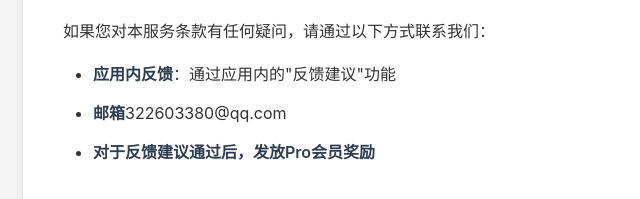
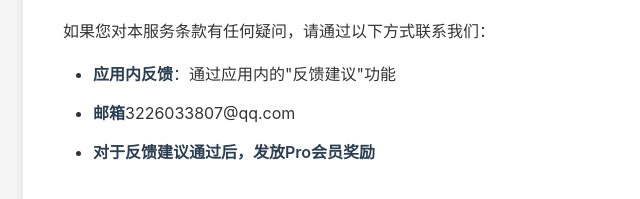
Before and after one commit to SmallFishCode/petDairyUrl, a plain HTML site: page TERMS_OF_SERVICE.html in a window 1280 px wide. Shown: the part 5544-5743 px from the top of the page, 167-807 px from the left. Drawn offline with Linux system fonts and the light colour scheme.

Commit message:
修改邮箱
修改邮箱

```diff
--- a/TERMS_OF_SERVICE.html
+++ b/TERMS_OF_SERVICE.html
@@ -314,7 +314,7 @@
         <p>如果您对本服务条款有任何疑问，请通过以下方式联系我们：</p>
         <ul>
             <li><strong>应用内反馈</strong>：通过应用内的"反馈建议"功能</li>
-            <li><strong>邮箱</strong>322603380@qq.com</li>
+            <li><strong>邮箱</strong>3226033807@qq.com</li>
             <li><strong>对于反馈建议通过后，发放Pro会员奖励</strong></li>
         </ul>
 
```
